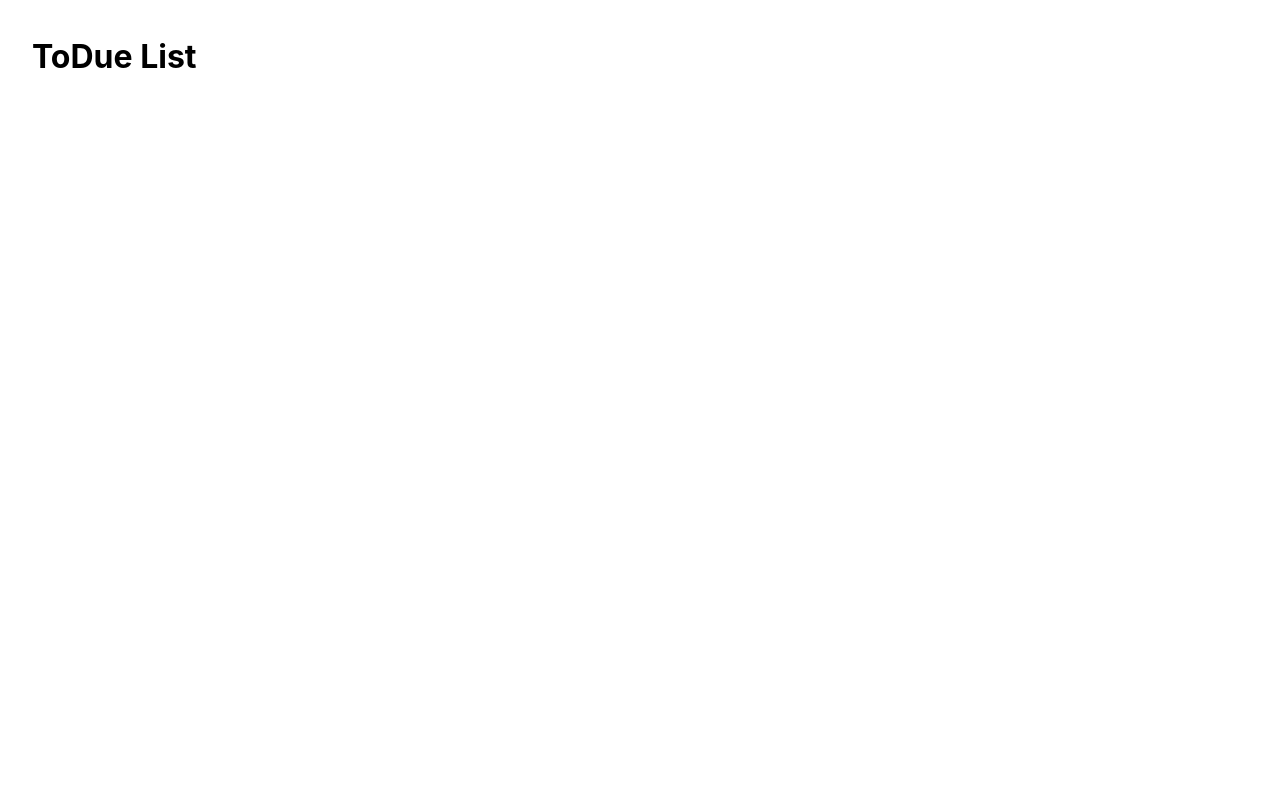
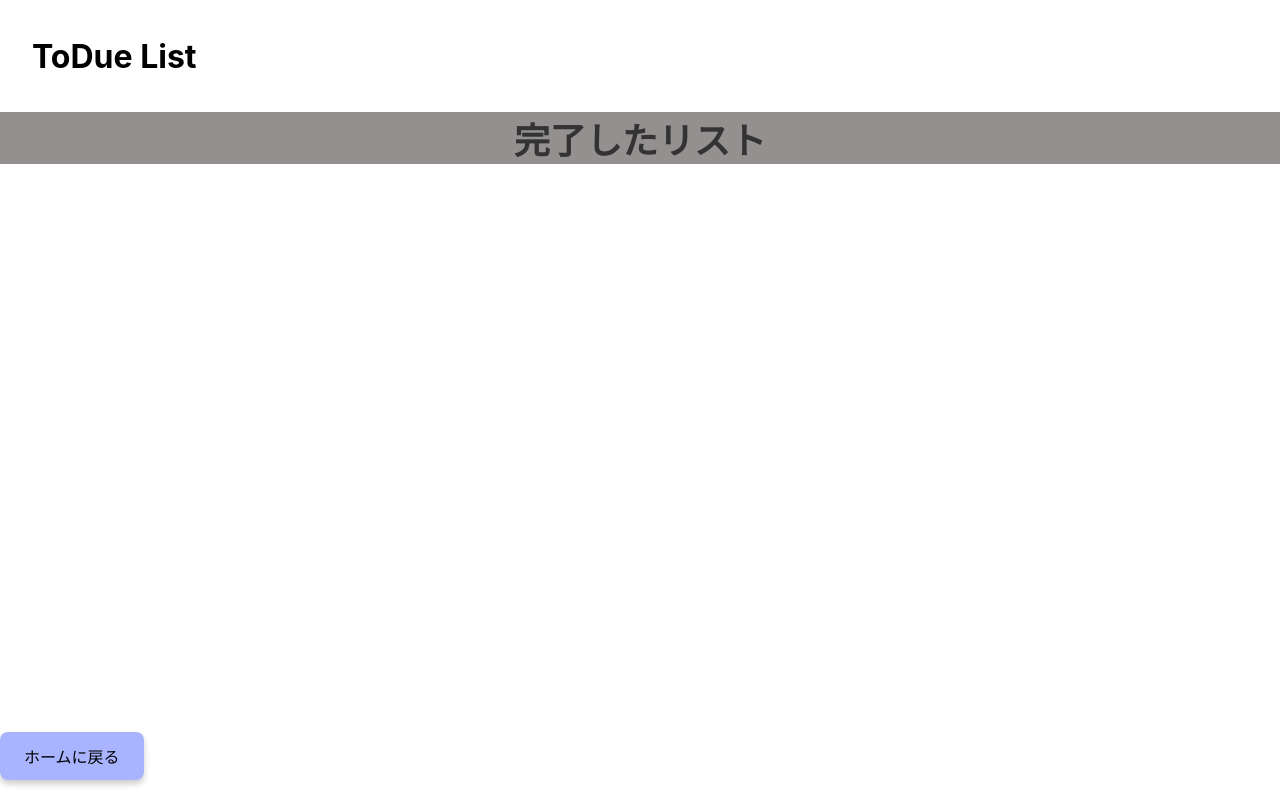
Before and after one commit to takumi4850-06/ToDue-list, a React (Create React App) app: page /delete in a window 1280 px wide. Before the commit this address had no page. Built offline with nearby package versions, Linux system fonts and the light colour scheme.

Commit message:
削除したタスクの確認画面

```diff
--- a/src/App.js
+++ b/src/App.js
@@ -3,6 +3,7 @@ import Header from './components/Header';
 import Home from './pages/Home';
 import Login from './pages/Login';
 import Signup from './pages/Signup';
+import Delete from './pages/Delete';
 
 function App() {
   return (
@@ -14,6 +15,7 @@ function App() {
             <Route path="/" element={<Home />} />
             <Route path="/login" element={<Login />} />
             <Route path="/signup" element={<Signup />} />
+            <Route path="/delete" element={<Delete />} /> {/* ← 新しいルート */}
           </Routes>
         </main>
       </div>
--- a/src/pages/Home.jsx
+++ b/src/pages/Home.jsx
@@ -1,8 +1,14 @@
 import '../styles/Home.css';
+import { useNavigate } from 'react-router-dom';
 
 export default function Home() {
+  const navigate = useNavigate();
   const handleH1Click = () => {
     alert('編集画面が表示されたよ');
+  };
+
+  const handleDeleteClick = () => {
+    navigate('/delete'); // ← 削除ページへ移動！
   };
 
   return (
@@ -27,7 +33,7 @@ export default function Home() {
           <button id="h3" type="button" onClick={handleH1Click}>
             ✏️
           </button>
-          <button id="h4" type="button" onClick={handleH1Click}>
+          <button id="h4" type="button" onClick={handleDeleteClick}>
             🗑️
           </button>
         </div>
--- a/src/pages/delete.jsx
+++ b/src/pages/delete.jsx
@@ -1,13 +1,27 @@
-export default function Del(){
+import '../styles/Delete.css';
+import { useNavigate } from 'react-router-dom';
 
-return (
+export default function Delete() {
+    const navigate = useNavigate();
+
+    const handleBackHome = () => {
+    navigate('/');
+    };
+
+    return (
     <div>
-        <div className ='top'> 完了したリスト</div>
+        <div className="top">完了したリスト</div>
+
         <div className="left"></div>
+        <div className="center"></div>
+        <div className="right"></div>
 
-        <div className="center"></div>
-
-        <div className="right"></div>
+      {/* ホームに戻るボタン */}
+        <div className="back-button-container">
+        <button className="back-button" onClick={handleBackHome}>
+            ホームに戻る
+        </button>
+        </div>
     </div>
-);
+    );
 }
--- /dev/null
+++ b/src/styles/Delete.css
@@ -0,0 +1,25 @@
+
+/* 「完了したリスト」を中央上部に大きく配置 */
+.top {
+  text-align: center;       /* 中央寄せ */
+  font-size: 36px;          /* 大きく表示 */
+  font-weight: bold;        /* 太字 */
+  margin-top: 40px;         /* 上に少し余白 */
+  color: #333;              /* 文字色（好みで変更） */
+    background-color: #949090;
+}
+
+.back-button {
+    position: fixed;      /* 画面に固定 */
+    bottom: 20px;         /* 下から20px */
+
+    padding: 12px 24px;
+    font-size: 16px;
+    background-color: #A8B4FF;
+    color: rgb(0, 0, 0);
+    border: none;
+    border-radius: 8px;
+    cursor: pointer;
+    box-shadow: 0 4px 6px rgba(0, 0, 0, 0.2);
+    transition: 0.2s;
+}
```
